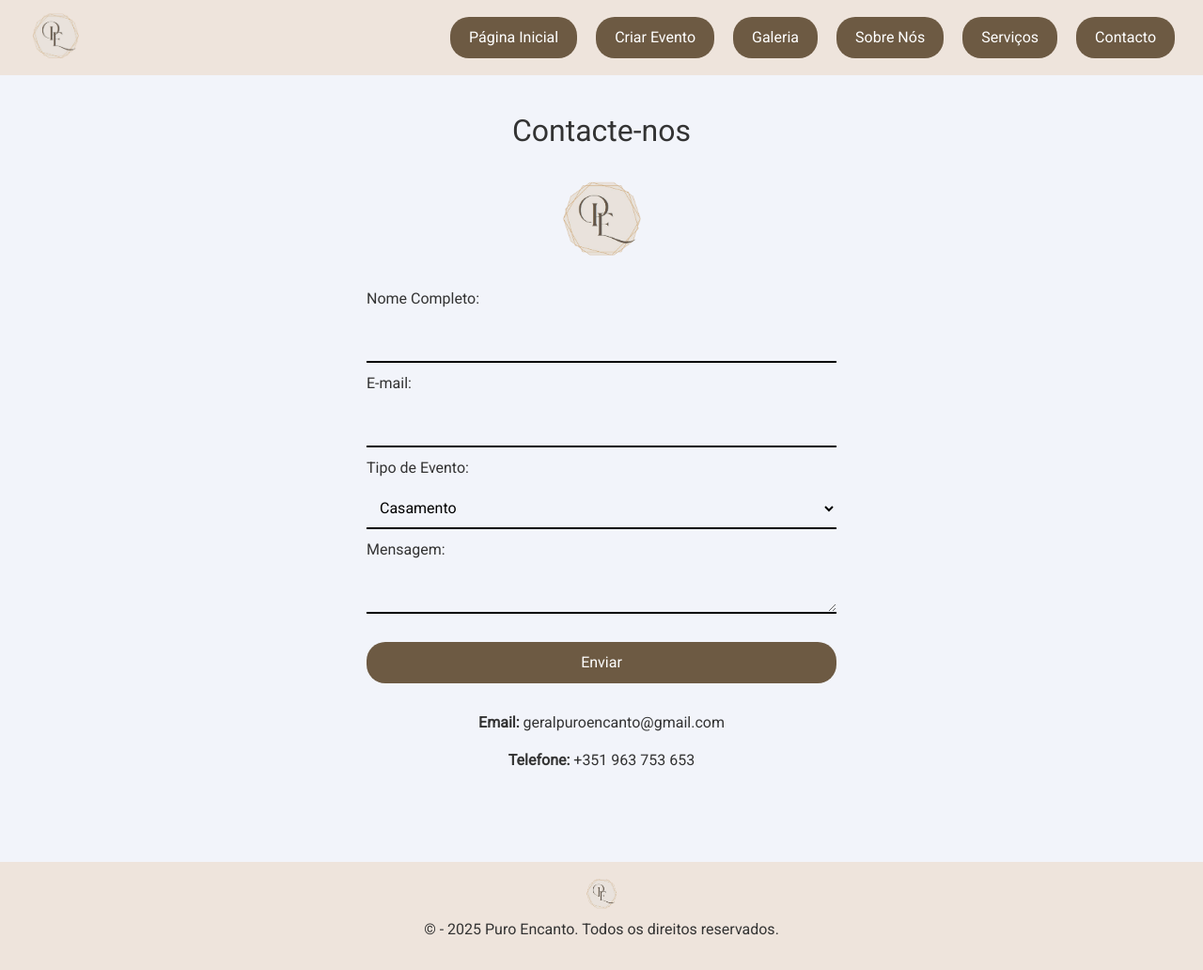
After one commit to Wand-DenaXy/PuroEncanto, a PHP site: page /contacto.html in a window 1280 px wide. The commit adds this page. Shown: the whole page at 94% size. Run offline with PHP 8.4, Linux system fonts and the light colour scheme.

Commit message:
atualização 4

```diff
--- /dev/null
+++ b/contacto.html
@@ -0,0 +1,69 @@
+<!DOCTYPE html>
+<html lang="pt">
+<head>
+  <meta charset="UTF-8">
+  <title>Contacto</title>
+  <meta name="viewport" content="width=device-width, initial-scale=1.0">
+  <link href="https://fonts.googleapis.com/css2?family=Roboto&display=swap" rel="stylesheet">
+  <link rel="stylesheet" href="https://cdn.jsdelivr.net/npm/bootstrap@5.3.7/dist/css/bootstrap.min.css">
+  <link rel="stylesheet" href="src/css/contacto.css">
+</head>
+<body>
+  <header>
+    <div class="logo">
+      <img src="imgs/PURO ENCANTO LOGO.png" alt="Logo">
+    </div>
+    <div class="nav-container">
+      <nav>
+          <a href="index.html"><button class="nav-button">Página Inicial</button></a>
+          <a href="evento.html"><button class="nav-button">Criar Evento</button></a>
+          <button class="nav-button">Galeria</button>
+          <a href="sobre.html"><button class="nav-button">Sobre Nós</button></a>
+          <a href="evento.html"><button class="nav-button">Serviços</button></a>
+          <a href="contacto.html"><button class="nav-button">Contacto</button></a>
+        </nav>
+
+      <div class="icons">
+        <i class="fas fa-box"></i>
+        <i class="fas fa-shopping-cart"></i>
+      </div>
+    </div>
+  </header>
+  <main class="contact-container">
+    <h2>Contacte-nos</h2>
+    <img src="imgs/PURO ENCANTO LOGO.png" class="contact-logo" alt="Logo Central">
+
+    <form class="contact-form">
+      <label>Nome Completo:</label>
+      <input type="text" required>
+
+      <label>E-mail:</label>
+      <input type="email" required>
+
+      <label>Tipo de Evento:</label>
+      <select>
+        <option>Casamento</option>
+        <option>Aniversário</option>
+        <option>Batizado</option>
+        <option>Outros</option>
+      </select>
+
+      <label>Mensagem:</label>
+      <textarea rows="1"></textarea>
+
+      <button type="submit">Enviar</button>
+    </form>
+
+    <div class="contact-info">
+      <p><strong>Email:</strong> geralpuroencanto@gmail.com</p>
+      <p><strong>Telefone:</strong> +351 963 753 653</p>
+    </div>
+  </main>
+
+  <footer>
+    <img src="imgs/PURO ENCANTO LOGO.png" class="footer-logo" alt="Logo Rodapé">
+    <p>© - 2025 Puro Encanto. Todos os direitos reservados.</p>
+  </footer>
+
+</body>
+</html>
--- a/evento.html
+++ b/evento.html
@@ -37,7 +37,7 @@
           </div>
         </div>
         <a href="evento.html"><button class="nav-button">Serviços</button></a>
-        <a href="evento.html"><button class="nav-button">Contacto</button></a>
+        <a href="contacto.html"><button class="nav-button">Contacto</button></a>
 
       </nav>
     <div class="icons">
--- /dev/null
+++ b/src/css/contacto.css
@@ -0,0 +1,122 @@
+@charset "UTF-8";
+
+@import url("header.css");
+
+* {
+  margin: 0;
+  padding: 0;
+  box-sizing: border-box;
+}
+
+body {
+  font-family: 'Roboto', sans-serif;
+  background-color: #f2f4fa;
+  color: #333;
+}
+
+/* HEADER */
+header {
+  background-color: #eee4dc;
+  display: flex;
+  justify-content: space-between;
+  align-items: center;
+  padding: 10px 30px;
+}
+
+.logo img {
+  height: 60px;
+}
+
+.nav-bar {
+  display: flex;
+  align-items: center;
+  gap: 20px;
+}
+
+.nav-button {
+  background-color: #6d5a43;
+  color: white;
+  padding: 10px 20px;
+  border-radius: 20px;
+  text-decoration: none;
+}
+
+.nav-button.active {
+  background-color: #4e4031;
+}
+
+.icons {
+  font-size: 20px;
+  margin-left: 10px;
+  color: #6d5a43;
+}
+
+/* MAIN CONTACT SECTION */
+.contact-container {
+  text-align: center;
+  padding: 40px 20px;
+}
+
+.contact-logo {
+  height: 100px;
+  margin: 20px auto;
+}
+
+.contact-form {
+  max-width: 500px;
+  margin: 0 auto;
+  display: flex;
+  flex-direction: column;
+  text-align: left;
+  gap: 10px;
+}
+
+.contact-form input,
+.contact-form select,
+.contact-form textarea {
+  border: none;
+  border-bottom: 2px solid #000;
+  padding: 10px;
+  background-color: transparent;
+  outline: none;
+}
+
+.contact-form button {
+  margin-top: 20px;
+  background-color: #6d5a43;
+  color: white;
+  padding: 10px;
+  border: none;
+  border-radius: 20px;
+  cursor: pointer;
+}
+
+.contact-info {
+  margin-top: 30px;
+  text-align: center;
+  font-size: 16px;
+}
+footer {
+  background-color: #eee4dc;
+  text-align: center;
+  padding: 15px;
+  margin-top: 40px;
+}
+
+.footer-logo {
+  height: 40px;
+  margin-bottom: 5px;
+}
+.nav-button {
+    background-color: #6d5a43;
+    color: white;
+    border: none;
+    padding: 10px 20px;
+    border-radius: 20px;
+    cursor: pointer;
+    position: relative;
+}
+
+.nav-button:hover .dropdown {
+    display: block;
+}
--- /dev/null
+++ b/src/css/header.css
@@ -0,0 +1,42 @@
+@charset "UTF-8";
+
+* {
+    margin: 0;
+    padding: 0;
+    box-sizing: border-box;
+}
+
+header {
+    background-color: #eee4dc;
+    display: flex;
+    align-items: center;
+    justify-content: space-between;
+    padding: 10px 30px;
+    position: relative;
+}
+
+.logo img {
+    height: 70px;
+}
+
+nav {
+    display: flex;
+    align-items: center;
+    gap: 20px;
+}
+
+.nav-button {
+    background-color: #6d5a43;
+    color: white;
+    border: none;
+    padding: 10px 20px;
+    border-radius: 20px;
+    cursor: pointer;
+    position: relative;
+}
+@media (max-width: 768px) {
+    nav {
+    flex-direction: column;
+    align-items: flex-start;
+    }
+}
```
Also changed, not shown: index.html (+2 -14 lines), src/css/index.css (+5 -57 lines).
